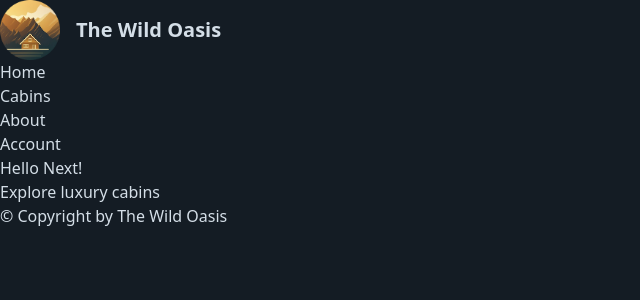
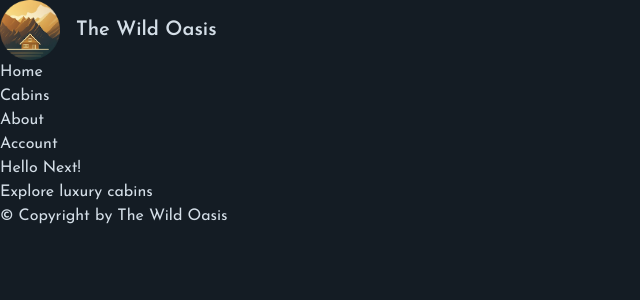
Before and after one commit to zeglicz/the-wild-oasis-website, a Next.js app: page / in a window 1280 px wide. Shown: the top 300 px of the page, without its empty margins (0-640 px from the left). Built offline with nearby package versions, Linux system fonts and the light colour scheme.

Commit message:
feat: integrate Josefin Sans Google font into RootLayout

```diff
--- a/app/layout.js
+++ b/app/layout.js
@@ -2,6 +2,11 @@
 import Navigation from '@/app/_components/Navigation';
 
 import '@/app/_styles/globals.css';
+
+import { Josefin_Sans } from 'next/font/google';
+const josefin = Josefin_Sans({ subsets: ['latin'], display: 'swap' });
+
+console.log(josefin);
 
 export const metadata = {
   // title: 'The Wild Oasis',
@@ -17,8 +22,7 @@
   return (
     <html lang="en">
       <body
-        className="
-     bg-primary-950 text-primary-100 min-h-screen"
+        className={`${josefin.className} bg-primary-950 text-primary-100 min-h-screen`}
       >
         <header>
           <Logo />
```
